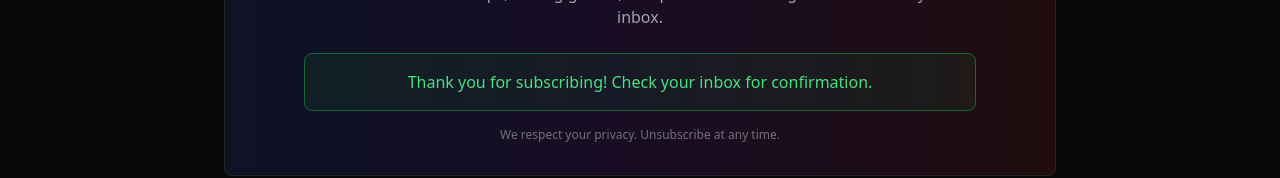
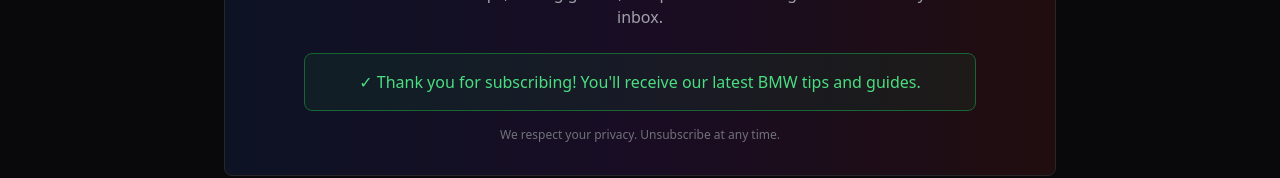
Before and after one commit to it3magic/mcodingwebsite, a Next.js app: page /blog in a window 1280 px wide. Both pictures are taken after typing "name@example.com" into the empty fields and a click on the button "Subscribe". Shown: the part 2889-3067 px from the top of the page. Built offline with nearby package versions, Linux system fonts and the light colour scheme.

Commit message:
Fix misleading newsletter success message
- Changed from "Check your inbox for confirmation" to accurate message
- Netlify Forms doesn't send automatic confirmation emails
- Updated message to set correct expectations for subscribers

Co-Authored-By: Same <noreply@same.new>

```diff
--- a/src/components/blog-newsletter.tsx
+++ b/src/components/blog-newsletter.tsx
@@ -49,7 +49,7 @@
         {submitted ? (
           <div className="bg-green-900/20 border border-green-800 rounded-lg p-4">
             <p className="text-green-400 font-medium">
-              Thank you for subscribing! Check your inbox for confirmation.
+              ✓ Thank you for subscribing! You'll receive our latest BMW tips and guides.
             </p>
           </div>
         ) : (
```
